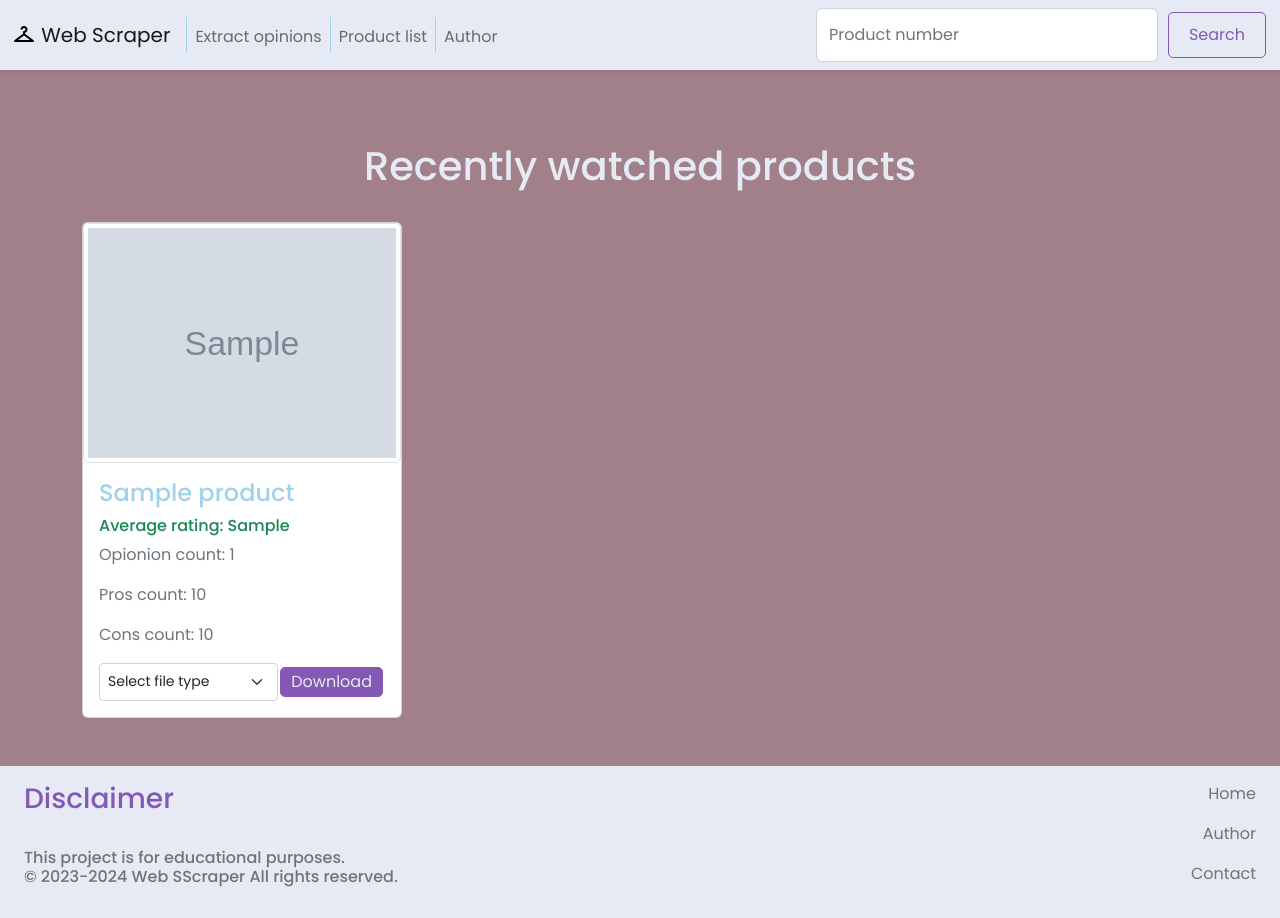
After one commit to Kacper-Mila/python-web-scraper, a Flask app: page /product-list in a window 1280 px wide. The commit adds this page. Run offline with Flask 3, Linux system fonts and the light colour scheme; tables that the repository leaves empty hold one stand-in row (values such as "Sample post"); grey boxes marked "Sample" are stand-in pictures.

Commit message:
Add new columns to the Product model, pros count and cons count

```diff
--- a/webscraper/database_handler.py
+++ b/webscraper/database_handler.py
@@ -9,6 +9,9 @@ class Product(db.Model):
     product_name = db.Column(db.String(100))
     img_url = db.Column(db.String(100))
     rating = db.Column(db.String(100))
+    opinions_count = db.Column(db.Integer, default=0)
+    total_pros_count = db.Column(db.Integer, default=0)
+    total_cons_count = db.Column(db.Integer, default=0)
     product_opinions = db.relationship("Opinion", backref="product", lazy=True)
 
     def __repr__(self) -> str:
@@ -93,13 +96,20 @@ def remove_product_from_database(productid: str):
 def get_product(productid: str) -> Product:
     return Product.query.get(productid)
 
+
 def get_opinion_recommendation_count(productid: str, recommendation: str) -> int:
     return Opinion.query.filter_by(productid=productid, recommendation=recommendation).count()
+
 
 def get_opinion_stars_count(productid: str, stars1: str, stars2: str) -> int:
     return Opinion.query.filter(
         Opinion.productid == productid, Opinion.stars.in_([stars1, stars2])
     ).count()
+
+
+def get_all_products() -> list[Product]:
+    print(Product.query.all())
+    return Product.query.all()
 
 
 def is_same_opinion(opinion1: Opinion, opinion2: Opinion) -> bool:
--- a/webscraper/routes.py
+++ b/webscraper/routes.py
@@ -56,3 +56,8 @@ def charts_data():
     productid = args.get("productid")
     data = charts_data.get_charts_data(productid)
     return data
+
+@app.route("/product-list", methods=["GET"])
+def product_list():
+    products = database_handler.get_all_products()
+    return render_template("product-list.html", products=products)
--- a/webscraper/static/css/style.css
+++ b/webscraper/static/css/style.css
@@ -103,6 +103,21 @@ body {
     background-color: #7d45ba
 }
 
-.footer-links {
+.card_img {
+    width: 100%;
+    height: 200px;
+    object-fit: cover;
+}
 
+.card_link {
+    color: var(--Ice-Cold);
+    text-decoration: none;
+    transition: color 0.3s, background-color 0.3s;
 }
+.card_link:visited {
+    color: var(--Ice-Cold);
+}
+
+.card_link:hover {
+    color: var(--Purple-Pain);
+}
--- a/webscraper/templates/base.html
+++ b/webscraper/templates/base.html
@@ -46,7 +46,7 @@
                             </a>
                         </li>
                         <li class="nav-item">
-                            <a class="nav-link" href="#">Product list</a>
+                            <a class="nav-link" href="{{ url_for('product_list') }}">Product list</a>
                         </li>
                         <li class="nav-item">
                             <a class="nav-link" href="#">Author</a>
@@ -88,7 +88,8 @@
                 </div>
                 <div>
                     <p class="text-end">
-                        <a href="https://github.com/Kacper-Mila" target="_blank" class="text-decoration-none text-secondary fs-6">Contact</a>
+                        <a href="https://github.com/Kacper-Mila" target="_blank"
+                            class="text-decoration-none text-secondary fs-6">Contact</a>
                     </p>
                 </div>
             </div>
--- /dev/null
+++ b/webscraper/templates/product-list.html
@@ -0,0 +1,53 @@
+{% extends 'base.html' %}
+
+{% block head %}
+<title>Web Scraper - Product list</title>
+{% endblock %}
+
+{% block body %}
+<div class="container py-5">
+    {% if products %}
+    <h1 class="text-center py-4">Recently watched products</h1>
+    <div class="d-flex flex-wrap gap-5 justify-content-between text-secondary">
+        {% for product in products %}
+        <div class="card" style="width: 20rem;">
+            <img src="{{ product.img_url }}" class="card-img-top img-thumbnail card_img" alt="product.product_name"
+                style="max-height: 15rem;">
+            <div class="card-body">
+                <h4 class="card-title"><a class="card_link" href="/product?productid={{ product.productid }}">
+                        {{product.product_name}}
+                    </a></h4>
+
+                <h6 class="card-text text-success">Average rating: {{ product.rating }}</h6>
+                <p class="card-text">Opionion count: {{ product.opinions_count }}</p>
+                <p class="card-text">Pros count: {{ product.total_pros_count }}</p>
+                <p class="card-text">Cons count: {{ product.total_cons_count }}</p>
+
+                <form action="/download" id="download-file{{product.productid}}" class="d-flex">
+                    <input name="productid" type="hidden" id="productid{{product.productid}}" value="{{ product.productid }}">
+                    <select id="file_type{{product.productid}}" name="file_type" class="form-select form-select-sm"
+                        aria-label="Default select example" required>
+                        <option selected disabled value="">Select file type</option>
+                        <option value="csv">CSV</option>
+                        <option value="json">json</option>
+                        <option value="xlsx">xlsx</option>
+                    </select>
+                    <button class="download-button" type="submit" id="fileDownloadbutton">Download</button>
+                </form>
+            </div>
+        </div>
+        {% endfor %}
+    </div>
+    {% else %}
+    <div class="container flex p-3 gap-3">
+        <h1 class="text-center py-4">No products found</h1>
+        <form action="/product" class="d-flex" role="search" id="navSearchForm">
+            <input class="form-control me-2" type="search" placeholder="Search for some products" aria-label="Search"
+                id="productId" name="productid" required>
+            <button class="search-button" type="submit" id="navSearchButton">Search</button>
+        </form>
+    </div>
+    {% endif %}
+</div>
+
+{% endblock %}
--- a/webscraper/templates/product-page.html
+++ b/webscraper/templates/product-page.html
@@ -7,7 +7,7 @@
     href="https://fonts.googleapis.com/css2?family=Material+Symbols+Outlined:opsz,wght,FILL,GRAD@24,400,0,0" />
 <link rel="stylesheet"
     href="https://fonts.googleapis.com/css2?family=Material+Symbols+Outlined:opsz,wght,FILL,GRAD@24,400,0,0" />
-<title>Web Scraper</title>
+<title>Web Scraper - Product Page</title>
 {% endblock %}
 
 {% block body %}
```
Also changed, not shown: webscraper/scraper.py (+10 -2 lines).
